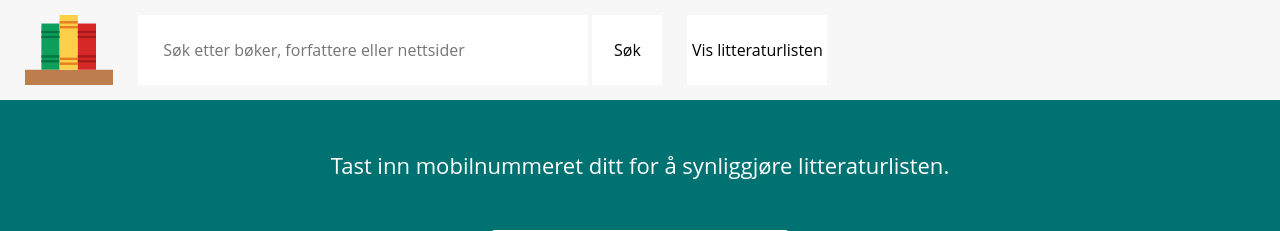
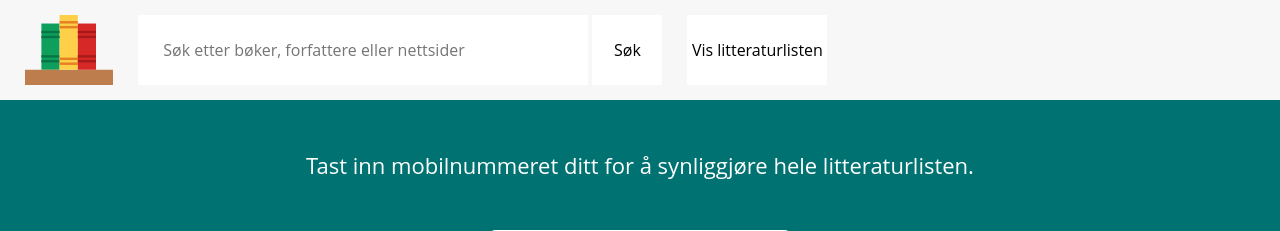
Before and after one commit to michaelmcmillan/LittList, a Flask app: template src/webserver/templates/paywall.html in a window 1280 px wide. Shown: the top 231 px of the page. Run offline with Flask 2, Linux system fonts and the light colour scheme; the template is opened without the code that fills it, so the values that code supplies are empty; the visitor is signed in with stand-in values (Sample User, id 1).

Commit message:
clarify that entire list is unblurred

```diff
--- a/src/webserver/templates/paywall.html
+++ b/src/webserver/templates/paywall.html
@@ -7,7 +7,7 @@
     <form method="post">
         <div id="vipps">
             {% if not status %}
-            <p>Tast inn mobilnummeret ditt for å synliggjøre litteraturlisten.</p>
+            <p>Tast inn mobilnummeret ditt for å synliggjøre hele litteraturlisten.</p>
             <script>ga('send', 'event', 'paywall', 'enter');</script>
             {% elif status == statuses['unacknowledged'] %}
             <p>Vennligst vent til forespørselen din har blitt behandlet.</p>
```
